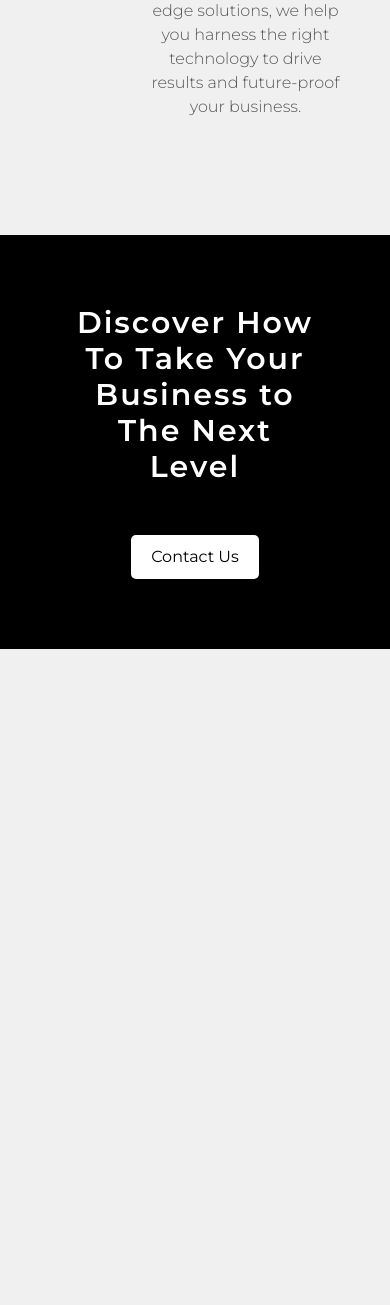
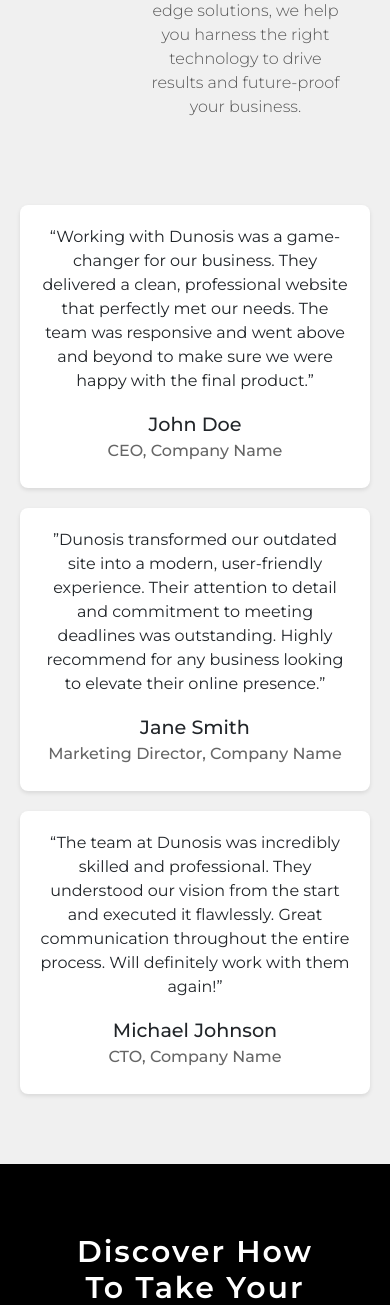
Before and after one commit to wesordonez/Dunosis-Web, a Django app: page / in a window 390 px wide; the page is wider, and only the part inside the window is pictured. Shown: the part 2459-3764 px from the top of that part. Before the commit the page ends 3108 px from the top of that part, so only its background shows below. Run offline with Django 5.2, Linux system fonts and the light colour scheme; some libraries are stand-ins or nearby versions.

Commit message:
added reviews section with responsive design and sample content

```diff
--- a/dunosis_site/landing/static/landing/css/main.css
+++ b/dunosis_site/landing/static/landing/css/main.css
@@ -186,6 +186,50 @@ margin-top: 0.5rem;
     background: url('../img/ccchaos.svg') no-repeat center center;
   }
 
+/* Reviews Section */
+
+.reviews-section {
+  padding: 20px;
+  background-color: #f0f0f0; /* Adjust as needed */
+}
+
+.reviews-container {
+  display: flex;
+  flex-wrap: wrap;
+  justify-content: space-between;
+  gap: 20px; /* Adjust spacing between items */
+}
+
+.review-item {
+  flex: 1 1 calc(33.333% - 20px); /* Three items per row with spacing */
+  background-color: white;
+  padding: 20px;
+  box-shadow: 0 2px 4px rgba(0, 0, 0, 0.1);
+  border-radius: 8px;
+}
+
+.review-content p {
+  font-size: 1rem;
+  line-height: 1.5;
+  margin-bottom: 20px;
+}
+
+.review-content h3 {
+  font-size: 1.2rem;
+  margin-bottom: 5px;
+}
+
+.review-content h4 {
+  font-size: 1rem;
+  color: #666;
+}
+
+@media (max-width: 768px) {
+  .review-item {
+    flex: 1 1 100%; /* Full width for smaller screens */
+  }
+}
+
 /* Footer */
 
 footer {
--- a/dunosis_site/landing/templates/landing/index.html
+++ b/dunosis_site/landing/templates/landing/index.html
@@ -77,6 +77,36 @@
           </div>
         </div>
       </section>
+      <section class="reviews-section">
+        <div class="reviews-container">
+        <div class="review-item">
+          <div class="review-content">
+            <p>
+              “Working with Dunosis was a game-changer for our business. They delivered a clean, professional website that perfectly met our needs. The team was responsive and went above and beyond to make sure we were happy with the final product.”            </p>
+            <h3>John Doe</h3>
+            <h4>CEO, Company Name</h4>
+          </div>
+        </div>
+
+        <div class="review-item">
+          <div class="review-content">
+            <p>
+              ”Dunosis transformed our outdated site into a modern, user-friendly experience. Their attention to detail and commitment to meeting deadlines was outstanding. Highly recommend for any business looking to elevate their online presence.”            </p>
+            <h3>Jane Smith</h3>
+            <h4>Marketing Director, Company Name</h4>
+          </div>
+        </div>
+
+        <div class="review-item">
+          <div class="review-content">
+            <p>
+              “The team at Dunosis was incredibly skilled and professional. They understood our vision from the start and executed it flawlessly. Great communication throughout the entire process. Will definitely work with them again!”            </p>
+            <h3>Michael Johnson</h3>
+            <h4>CTO, Company Name</h4>
+          </div>
+        </div>
+      </div>
+      </section>
       <footer>
         <div class="footer-container">
           <div class= "footer-content">
```
